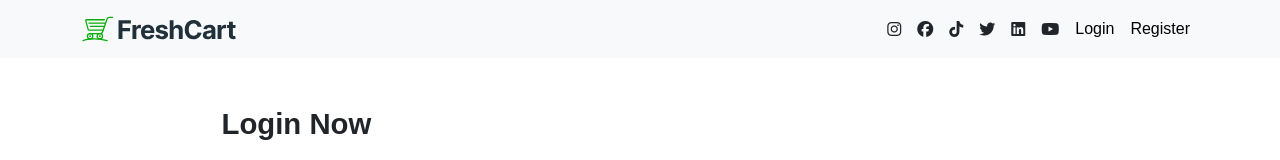
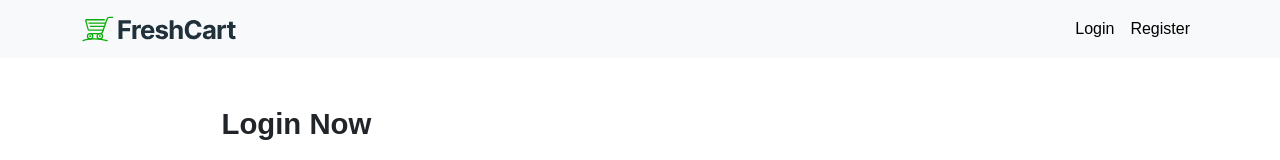
Before and after one commit to fadywadea/E-Commerce, a React (Create React App) app: page /#/login in a window 1280 px wide. Shown: the top 160 px of the page. Built offline with nearby package versions, Linux system fonts and the light colour scheme; a web font is replaced by a local one.

Commit message:
If item less count = 1 >> remove item

```diff
--- a/src/Components/Cart/Cart.jsx
+++ b/src/Components/Cart/Cart.jsx
@@ -13,6 +13,9 @@ export default function Cart() {
 
   async function updateCount(id, count) {
     let { data } = await updateProductQuantity(id, count);
+    if (count < 1) {
+      removeItem(id);
+    }
     setCartDetails(data);
   }
 
--- a/src/Components/Navbar/Navbar.jsx
+++ b/src/Components/Navbar/Navbar.jsx
@@ -56,14 +56,6 @@ export default function Navbar() {
             </> : ''}
           </ul>
           <ul className="navbar-nav ms-auto mb-2 mb-lg-0">
-            <li className="nav-item d-flex align-items-center">
-              <i className='fab fa-instagram mx-2'></i>
-              <i className='fab fa-facebook mx-2'></i>
-              <i className='fab fa-tiktok mx-2'></i>
-              <i className='fab fa-twitter mx-2'></i>
-              <i className='fab fa-linkedin mx-2'></i>
-              <i className='fab fa-youtube mx-2'></i>
-            </li>
             {userToken !== null ? <>
               <li className="nav-item">
                 <span onClick={() => logOut()} className="nav-link cursor-pointer">Logout</span>
```
